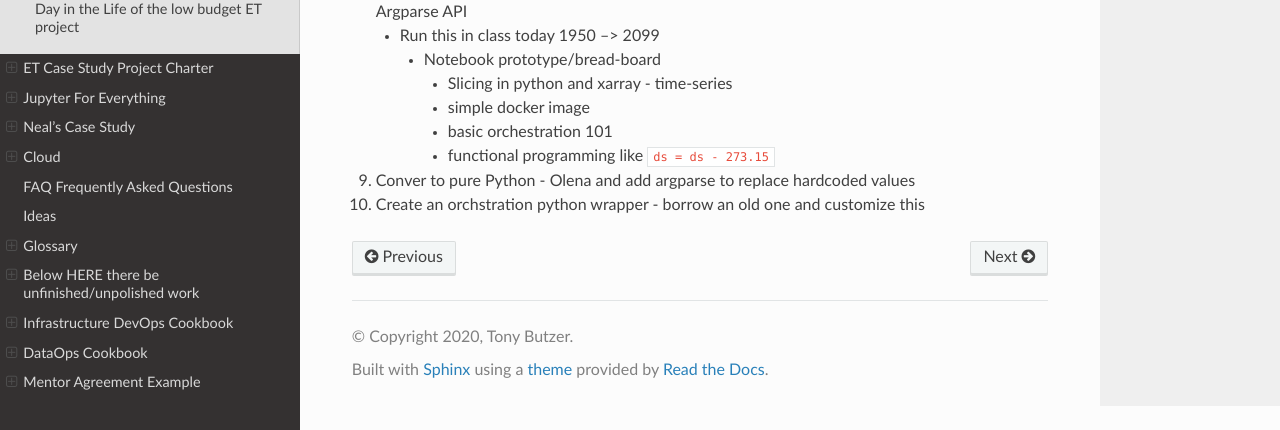
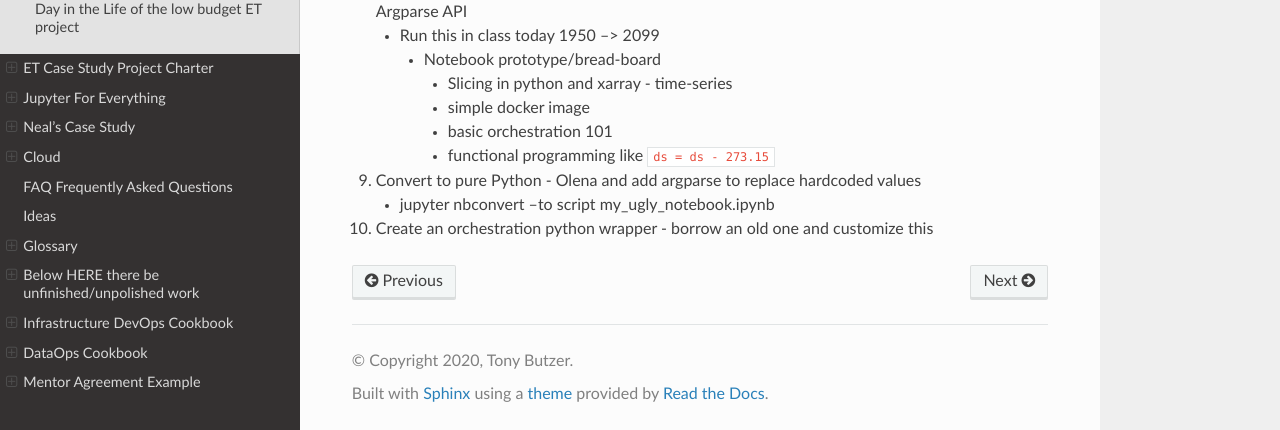
Before and after one commit to tonybutzer/harmony-docs, a Sphinx documentation site: the page built from documentation/source/13week.md, in a window 1280 px wide and 900 px high, scrolled down 1520 px, cut to the strip 470-900 px from the top of the window. Built offline with Sphinx 7.4.7 and the Read the Docs theme 2.0.0, drawn with Linux system fonts in a browser that asks for light colours; pages that are not in the unit, such as notebooks, are missing from menus.

Commit message:
automatic git update from Makefile

```diff
--- a/documentation/source/13week.md
+++ b/documentation/source/13week.md
@@ -53,5 +53,6 @@
             - simple docker image
             - basic orchestration 101
             - functional programming like `ds = ds - 273.15`
-8. Conver to pure Python - Olena and add argparse to replace hardcoded values
-9. Create an orchstration python wrapper - borrow an old one and customize this
+8. Convert to pure Python - Olena and add argparse to replace hardcoded values
+    - jupyter nbconvert --to script  my_ugly_notebook.ipynb
+9. Create an orchestration python wrapper - borrow an old one and customize this
```
